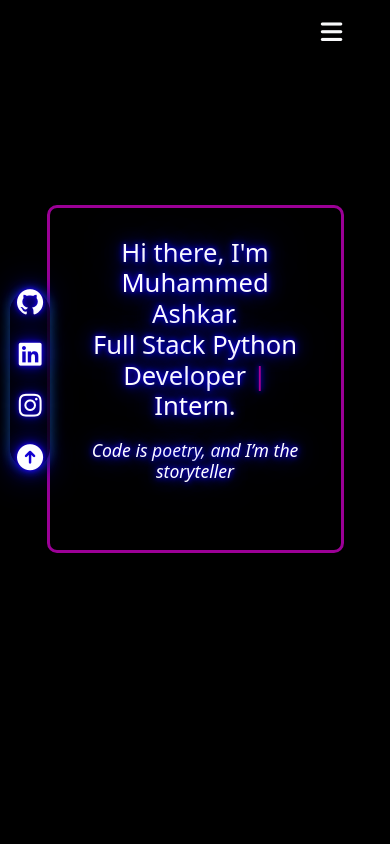
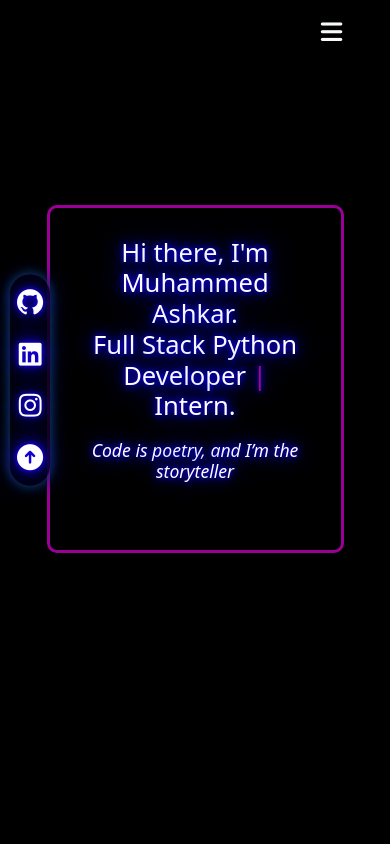
Before and after one commit to Ashkar-tk/portfolio, a plain HTML site: page index.html in a window 390 px wide. Shown: the top 844 px of the page. Drawn offline with nearby package versions, Linux system fonts and the light colour scheme.

Commit message:
updated home

```diff
--- a/style.css
+++ b/style.css
@@ -619,7 +619,7 @@ footer{
     top: 45%;
     left: 10px;
     width: 40px;
-    height: 21%;
+    height: 25%;
     display: flex;
     flex-direction: column;
     align-items: center;
```
